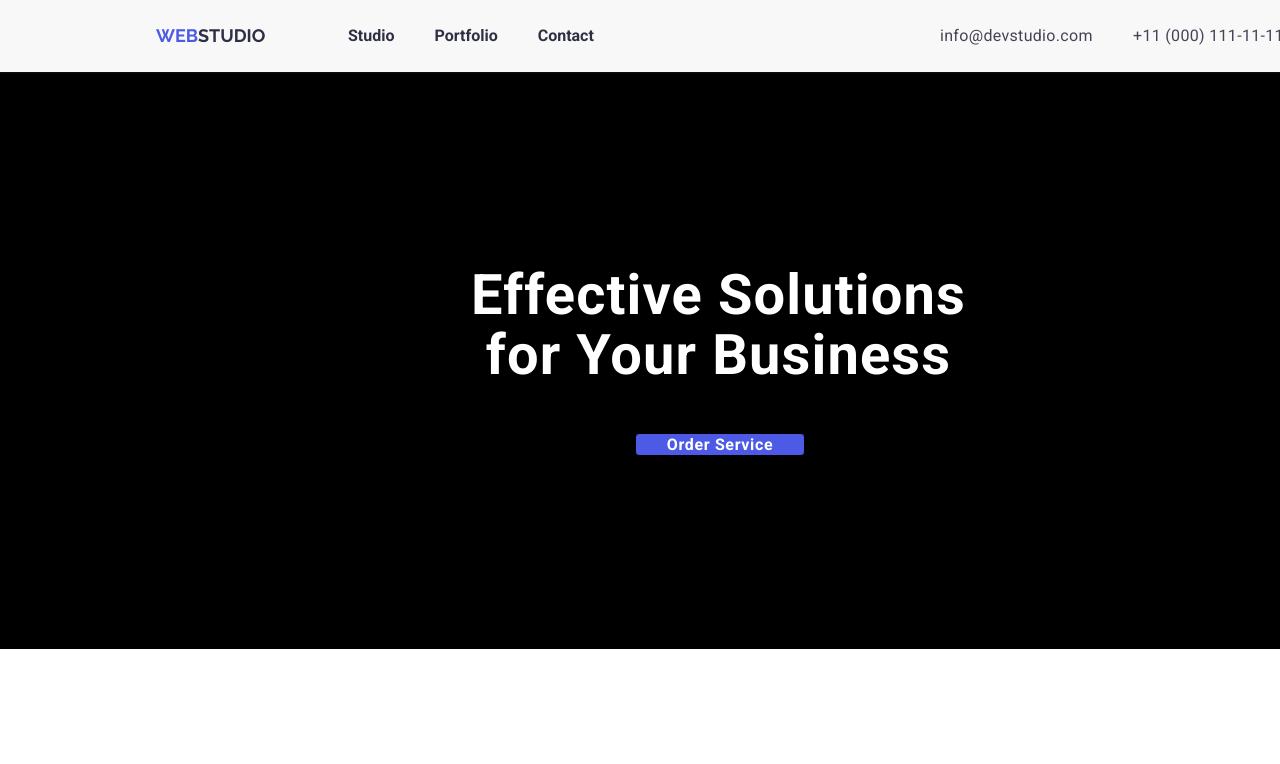
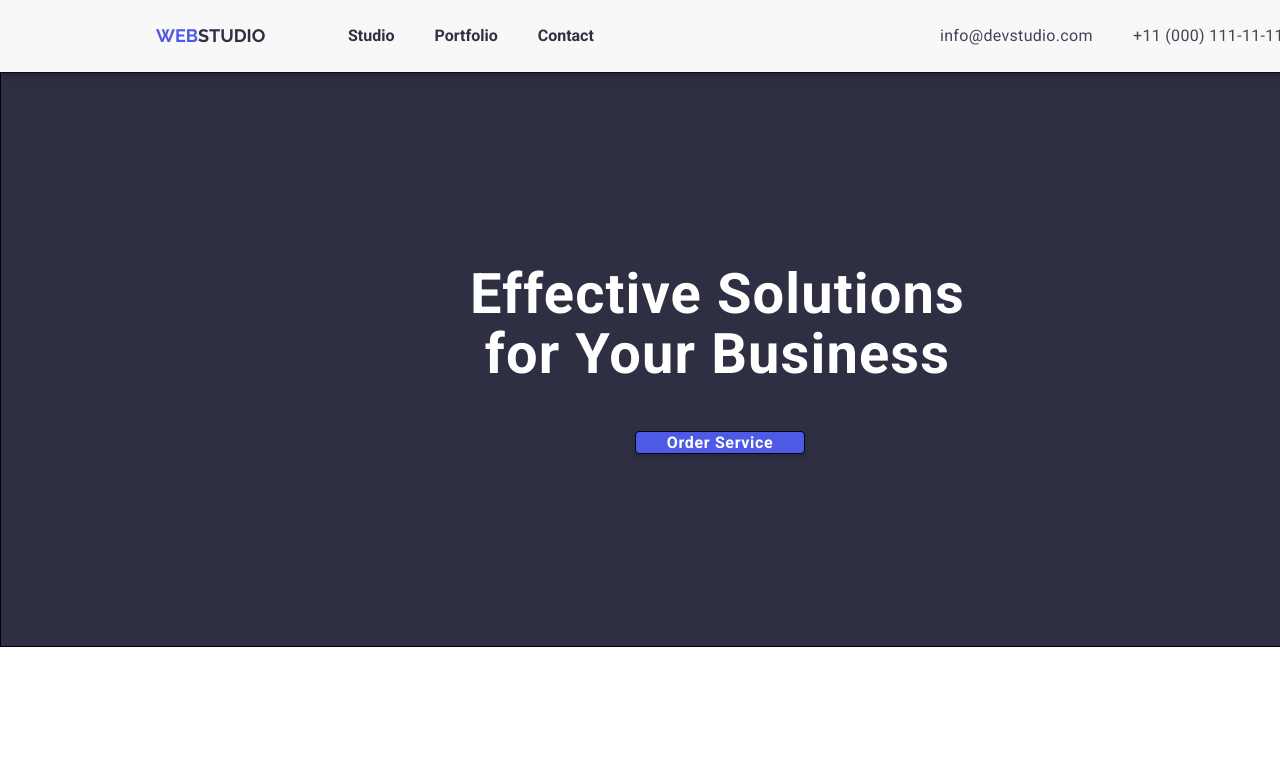
Before and after one commit to VitaliyHraboviak/Web-Studio-2, a plain HTML site: page index.html in a window 1280 px wide. Shown: the top 764 px of the page. Drawn offline with Linux system fonts and the light colour scheme.

Commit message:
Update styles.css

```diff
--- a/css/styles.css
+++ b/css/styles.css
@@ -149,7 +149,7 @@ body {
 
 }
 .effective-solutions {
-  background-color: #000000;
+  background: #2E2F42;
   width: 1440px;
   left: 0px;
   top: 72px;
@@ -166,7 +166,6 @@ body {
   width: 500px;
   padding-top: 192px;
   color: #ffffff;
-  border: 1px solid #000000;
   text-align: center;
   display: flex;
   margin-top: 0px;
```
